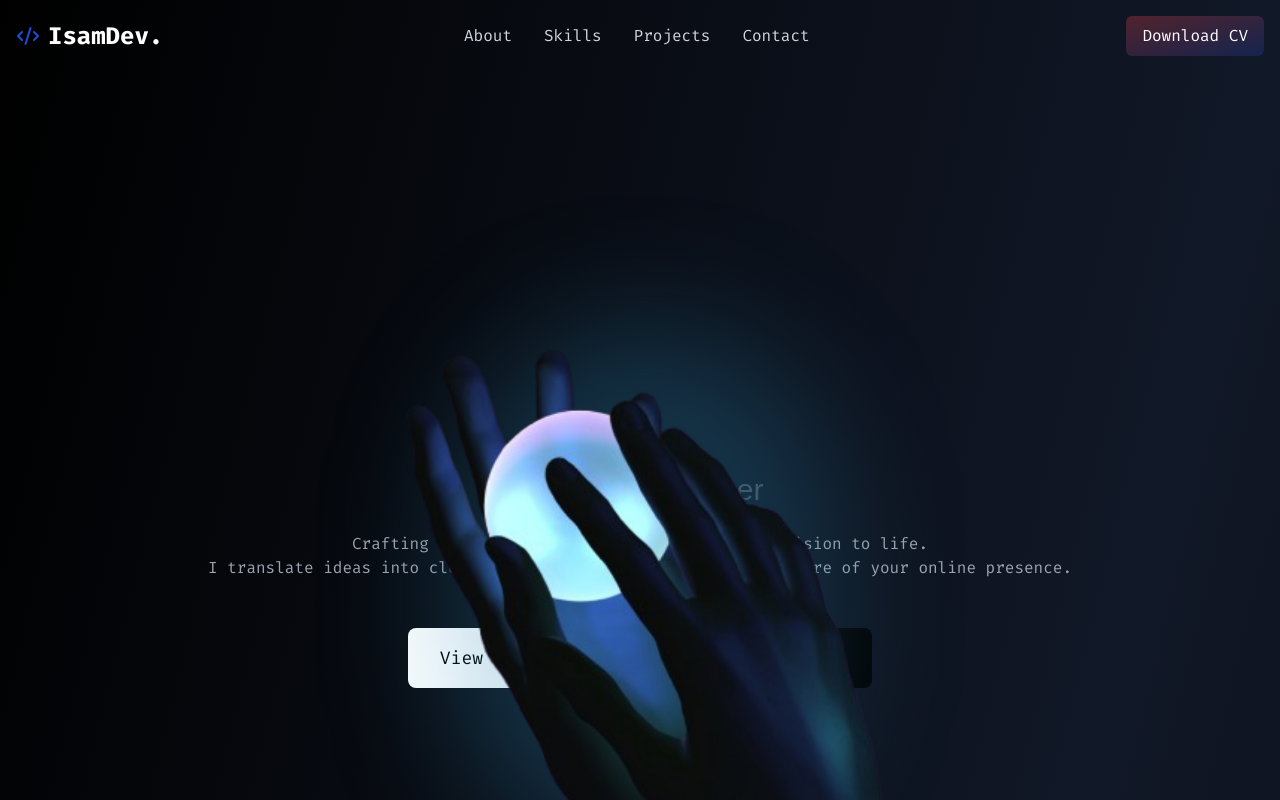
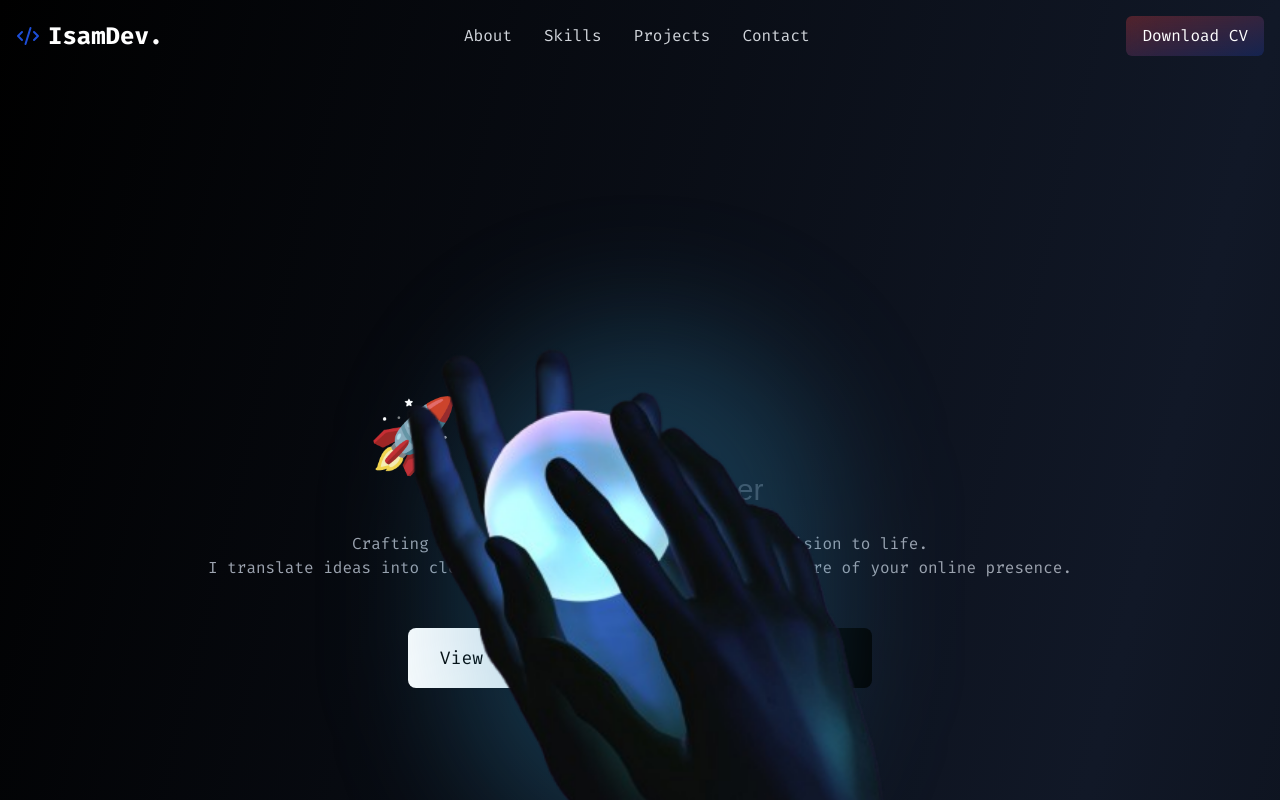
Before and after one commit to isamAhm/My_Portfolio, a React (Vite) app: page / in a window 1280 px wide. Shown: the top 800 px of the page. Built offline with nearby package versions, Linux system fonts and the light colour scheme; a web font is replaced by a local one.

Commit message:
back_to_15

```diff
--- a/src/components/hero-section/hero-content.tsx
+++ b/src/components/hero-section/hero-content.tsx
@@ -147,15 +147,17 @@ export function HeroContent() {
       className="relative z-10 text-center max-md:-mt-64"
       style={{ opacity, y }}
     >
-      <h1 className="text-gradient font-fira-code text-4xl font-bold sm:text-5xl md:text-6xl lg:text-7xl tracking-tight leading-relaxed">
-        {/* Add the emoji separately */}
-        <span className="inline-block relative">🚀</span>
-        {/* Apply animations only to "Isam Ahmed" */}
-        {' Isam Ahmed'.split('').map((char, i) => (
-          <span key={i} className="char inline-block relative">
-            {char === ' ' ? '\u00A0' : char}
-          </span>
-        ))}
+      <h1 className="font-fira-code text-3xl font-bold sm:text-5xl md:text-6xl lg:text-7xl tracking-tight leading-relaxed">
+        {/* Emoji with a different style */}
+        <span className="text-white">🚀</span>
+        {/* Apply text-gradient only to "Isam Ahmed" */}
+        <span className="text-gradient">
+          {' Isam Ahmed'.split('').map((char, i) => (
+            <span key={i} className="char inline-block relative">
+              {char === ' ' ? '\u00A0' : char}
+            </span>
+          ))}
+        </span>
       </h1>
       <span
         ref={dynamicTextRef}
```
